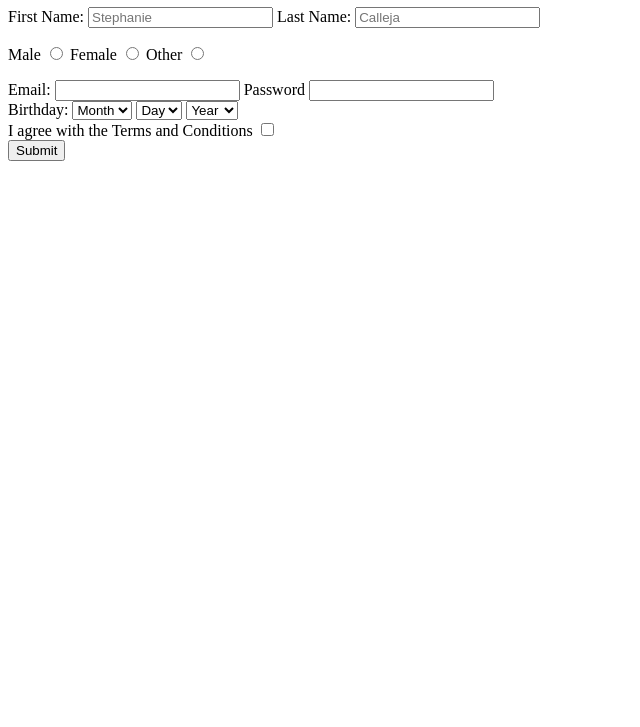
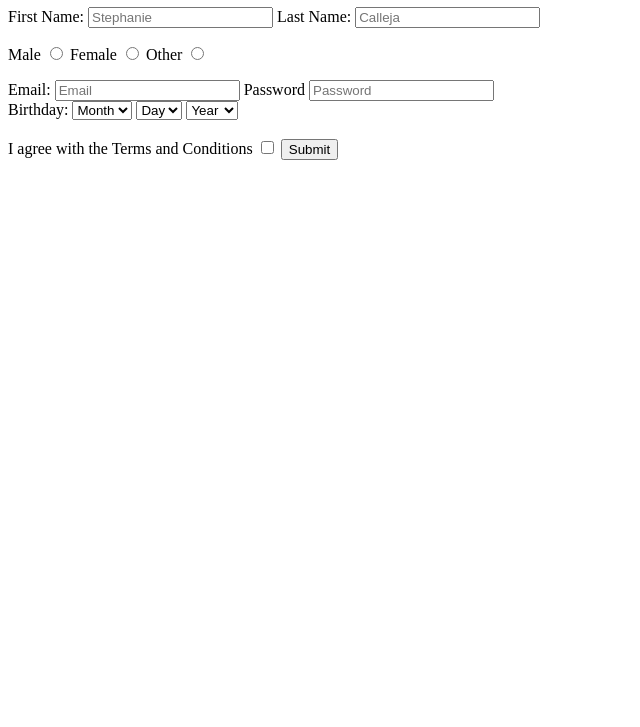
Before and after one commit to StephanieCalleja/stephgraphics.github.io, a plain HTML site: page task4A.html in a window 1280 px wide. Shown: the part 73-800 px from the top of the page, without its empty margins (0-640 px from the left). Drawn offline with Linux system fonts and the light colour scheme.

Commit message:
Update task4A.html
chages of <br>

```diff
--- a/task4A.html
+++ b/task4A.html
@@ -9,7 +9,7 @@
 
 <body>
     <h1>Register</h1>
-    <form>
+    <form action="http://www.google.com">
         <label for="first-name">First Name:</label>
         <input id="first-name" name="first-name" type="text" placeholder="Stephanie" required />
 
@@ -25,15 +25,12 @@
             <label for="other">Other</label>
             <input id="other" name="Gender" type="radio" value="other" /></p>
 
-    </form>
-    <form action="http://www.google.com">
+
         <label for="email">Email:</label>
-        <input id="email" name="email" type="text" required>
+        <input id="email" name="email" type="email" placeholder="Email" required>
         <label for="password">Password</label>
-        <input id="password" name="password" type="text" maxlength="18" required>
-
-    </form>
-    <form>
+        <input id="password" name="password" type="password" maxlength="18" placeholder="Password" required>
+        <br>
         <label for="select-choice">Birthday:</label>
         <select name="select-choice" id="select-choice">
             <option value="0" selected="" disabled="">Month</option>
@@ -105,13 +102,14 @@
             <option value="1999">1999</option>
 
         </select>
-    </form>
-    <form>
+        </br>
+
+        <br>
         <label for="TermsandConditions">I agree with the Terms and Conditions</label>
         <input id="TermsandConditions" type="checkbox" name="TermsandConditions" value="accepted">
+        <input type="Submit">
+        </br>
     </form>
-    <form>
-        <input type="Submit">
     </form>
 
 
```
